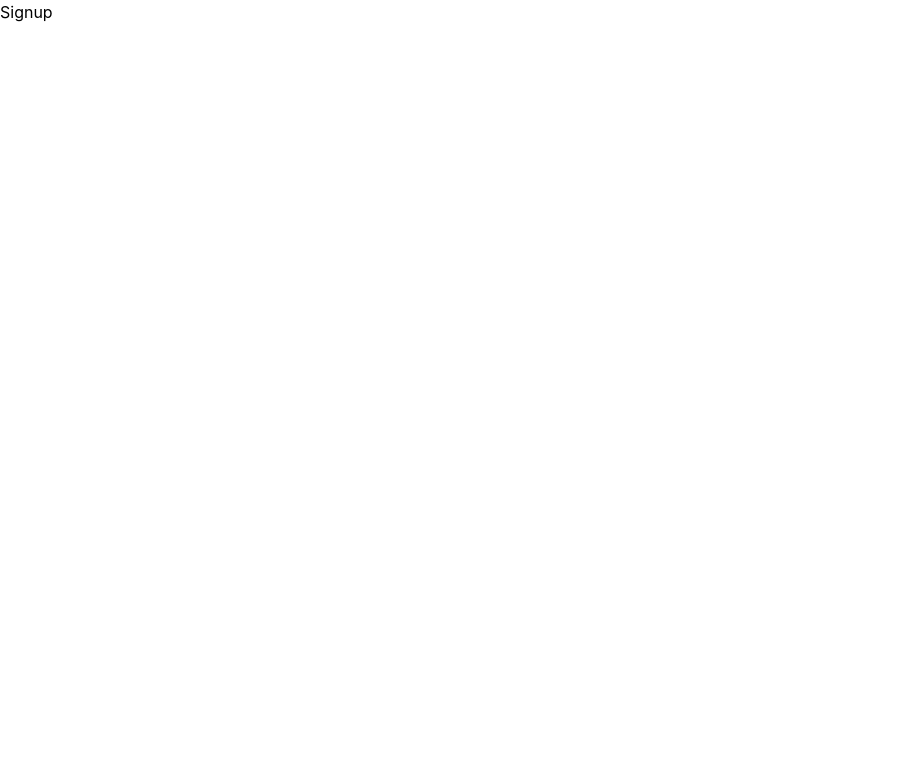
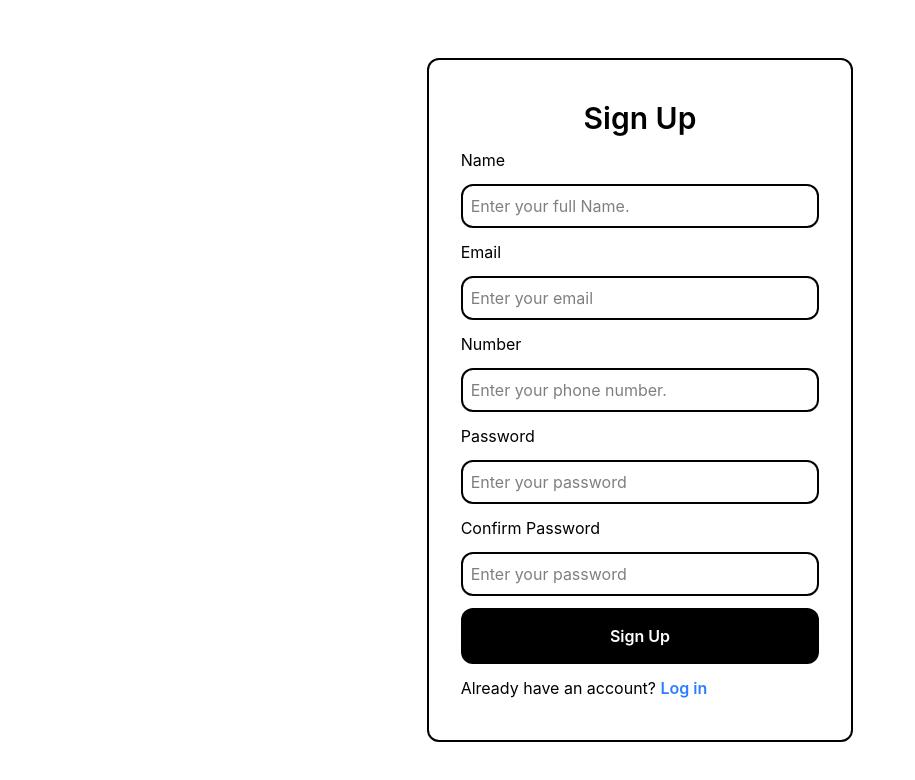
Before and after one commit to edevsolution/e-commerce-frontend, a React (Vite) app: page /signup in a window 1280 px wide. Shown: the top 780 px of the page, without its empty margins (0-915 px from the left). Built offline with nearby package versions, Linux system fonts and the light colour scheme.

Commit message:
feat:add signup page

```diff
--- a/src/pages/Login.tsx
+++ b/src/pages/Login.tsx
@@ -1,4 +1,3 @@
-import React from "react";
 
 const Login = () => {
   return (
@@ -6,7 +5,7 @@ const Login = () => {
       <form action="" className="flex flex-col gap-3 w-1/3 h-2/3 mx-auto my-auto border-2 border-black px-8 py-10 rounded-xl">
         <h1 className="text-center text-3xl font-semibold">Log In</h1>
 
-        <lebel>Email</lebel>
+        <label>Email</label>
         <input
           type="email"
           name="email"
@@ -14,7 +13,7 @@ const Login = () => {
           required
           className="border-2 border-black rounded-xl p-2"
         />
-        <lebel>Password </lebel>
+        <label>Password </label>
         <input
           type="password"
           name="password"
--- a/src/pages/Signup.tsx
+++ b/src/pages/Signup.tsx
@@ -1,8 +1,61 @@
-import React from 'react'
 
 const Signup = () => {
   return (
-    <div>Signup</div>
+    <div className="flex justify-center items-center min-h-screen ">
+      <form action="" className="flex flex-col gap-3 w-1/3 h-2/3 mx-auto my-auto border-2 border-black px-8 py-10 rounded-xl">
+        <h1 className="text-center text-3xl font-semibold">Sign Up</h1>
+        <label>Name</label>
+        <input
+          type="text"
+          name="name"
+          placeholder="Enter your full Name."
+          required
+          className="border-2 border-black rounded-xl p-2"
+        />
+
+        <label>Email</label>
+        <input
+          type="email"
+          name="email"
+          placeholder="Enter your email"
+          required
+          className="border-2 border-black rounded-xl p-2"
+        />
+
+        <label>Number</label>
+        <input
+          type="tel"
+          name="phone"
+          placeholder="Enter your phone number."
+          required
+          className="border-2 border-black rounded-xl p-2"
+        />
+
+        <label>Password </label>
+        <input
+          type="password"
+          name="password"
+          placeholder="Enter your password"
+          required
+          className="border-2 border-black rounded-xl p-2"
+        />
+        <label>Confirm Password </label>
+        <input
+          type="password"
+          name="cpassword"
+          placeholder="Enter your password"
+          required
+          className="border-2 border-black rounded-xl p-2"
+        />
+
+        <button className="bg-black rounded-xl py-4 px-2 text-white font-semibold">Sign Up</button>
+        <div>
+          <p>
+            Already have an account? <a href="/login" className="text-blue-500 font-semibold">Log in</a>
+          </p>
+        </div>
+      </form>
+    </div>
   )
 }
 
```
